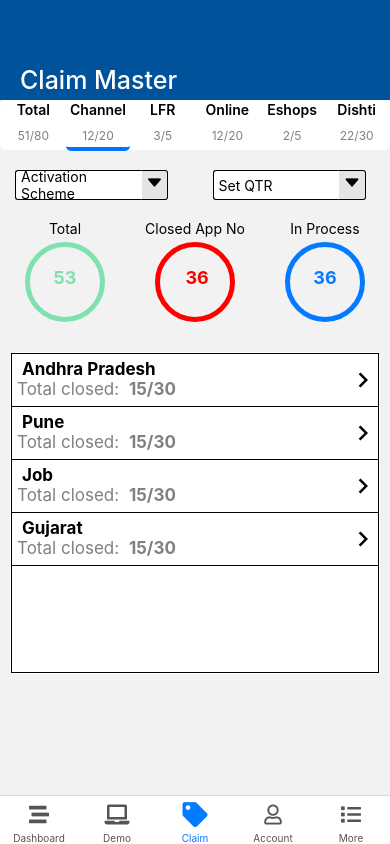
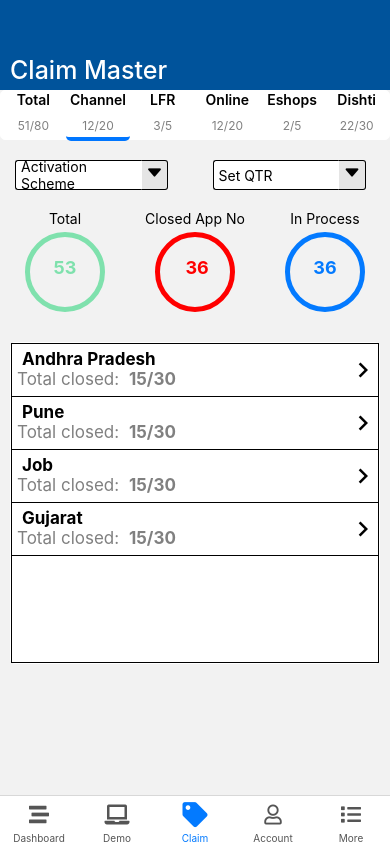
Before and after one commit to jash6/Technet, a React Native app in the folder TechNet/: screen /Claim in a window 390 px wide. Built offline with nearby package versions, Linux system fonts and the light colour scheme.

Commit message:
Common Header Done

```diff
--- a/TechNet/package.json
+++ b/TechNet/package.json
@@ -17,6 +17,7 @@
     "react": "17.0.2",
     "react-native": "0.66.4",
     "react-native-dropdown-picker": "^5.3.0",
+    "react-native-elements": "^3.4.2",
     "react-native-modal-datetime-picker": "^13.0.1",
     "react-native-pager-view": "^5.4.9",
     "react-native-safe-area-context": "^3.3.2",
--- a/TechNet/src/components/Footer.js
+++ /dev/null
@@ -1,10 +0,0 @@
-import React from 'react';
-import {View, Text} from 'react-native';
-
-export default function Footer() {
-  return (
-    <View>
-      <Text>Footer</Text>
-    </View>
-  );
-}
--- /dev/null
+++ b/TechNet/src/components/Header.js
@@ -0,0 +1,78 @@
+import React from 'react';
+import {View, Text, StyleSheet} from 'react-native';
+import FontAwesome5 from 'react-native-vector-icons/FontAwesome5';
+import MaterialCommunityIcons from 'react-native-vector-icons/MaterialCommunityIcons';
+
+export default function Header(props) {
+  return (
+    <View style={styles.container}>
+      <View style={styles.text_container}>
+        {props.name === 'Technet Informa...' ? (
+          <Text style={styles.text}>Hi</Text>
+        ) : (
+          <></>
+        )}
+        <Text
+          style={
+            props.name === 'Technet Informa...'
+              ? [styles.text2, {fontWeight: 'bold'}]
+              : [styles.text2, {fontWeight: '500'}]
+          }>
+          {props.name}
+        </Text>
+        {props.name === 'Technet Informa...' ? (
+          <View style={{flexDirection: 'row'}}>
+            <FontAwesome5 name="bell" style={styles.icon} size={23} solid />
+            <MaterialCommunityIcons
+              name="login"
+              style={styles.icon2}
+              size={25}
+            />
+          </View>
+        ) : (
+          <></>
+        )}
+      </View>
+    </View>
+  );
+}
+
+const styles = StyleSheet.create({
+  container: {
+    width: '100%',
+    height: 90,
+    backgroundColor: '#00539b',
+  },
+  text_container: {
+    flexDirection: 'row',
+  },
+  text: {
+    marginTop: 55,
+    marginLeft: 20,
+    marginBottom: 5,
+    fontSize: 25,
+    // fontFamily: 'Ubuntu-Light',
+    color: 'white',
+  },
+  text2: {
+    marginTop: 55,
+    marginBottom: 5,
+    marginLeft: 10,
+    fontSize: 25,
+    // fontWeight: 'bold',
+    // fontFamily: 'Ubuntu-Bold',
+    color: 'white',
+  },
+  icon: {
+    marginTop: 57,
+    marginBottom: 5,
+    marginLeft: 30,
+    color: 'white',
+  },
+  icon2: {
+    marginTop: 57,
+    marginBottom: 5,
+    marginLeft: 20,
+    color: 'white',
+  },
+});
--- a/TechNet/src/screens/Claim.js
+++ b/TechNet/src/screens/Claim.js
@@ -1,17 +1,13 @@
 import React from 'react';
 import {View, Text, SafeAreaView} from 'react-native';
-import Header from '../components/Claim/Header';
-import {createMaterialTopTabNavigator} from '@react-navigation/material-top-tabs';
-import {NavigationContainer} from '@react-navigation/native';
-import Reseller from '../components/Claim/Reseller';
-import Retailer from '../components/Claim/Retailer';
+// import Header from '../components/Claim/Header';
 import Toggle from '../components/Claim/Toggle';
+import Header from '../components/Header';
 export default function Claim() {
   return (
     <View>
-      <Header />
+      <Header name={'Claim Master'} />
       <Toggle />
-      {/* <Retailer /> */}
     </View>
   );
 }
--- a/TechNet/src/screens/Dashboard.js
+++ b/TechNet/src/screens/Dashboard.js
@@ -1,24 +1,21 @@
 import React from 'react';
 import {View, Text, ScrollView} from 'react-native';
-import Header from '../components/Dashboard/Header';
 import Target from '../components/Dashboard/Target';
 import Performance from '../components/Dashboard/Performance';
 import Activation from '../components/Dashboard/Activation';
-import Footer from '../components/Footer';
+import Header from '../components/Header';
 
 export default function Dashboard() {
   return (
     <ScrollView>
       {/* Header Section */}
-      <Header />
+      <Header name="Technet Informa..." />
       {/* Target vs Achievement */}
       <Target />
       {/* Activation Performance */}
       <Activation />
       {/* Performance Table */}
       <Performance />
-      {/* Footer */}
-      {/* <Footer /> */}
     </ScrollView>
   );
 }
--- a/TechNet/src/screens/Demo.js
+++ b/TechNet/src/screens/Demo.js
@@ -1,10 +1,11 @@
 import React from 'react';
 import {Text, View} from 'react-native';
+import Header from '../components/Header';
 
 export default function Demo() {
   return (
     <View>
-      <Text>Demo</Text>
+      <Header name="Demo Program" />
     </View>
   );
 }
```
Also changed, not shown: 2 other files (tests, documents, lock files or other folders).
